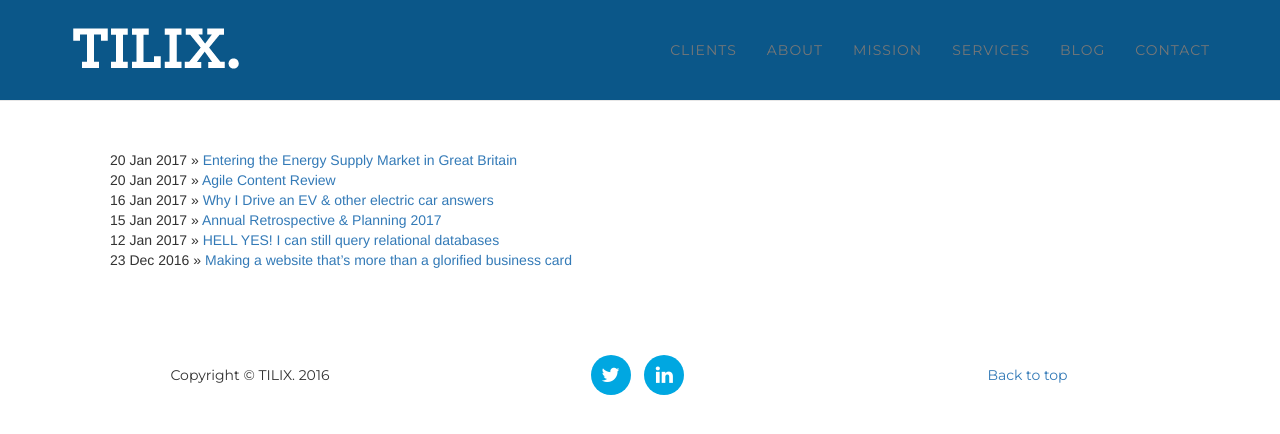
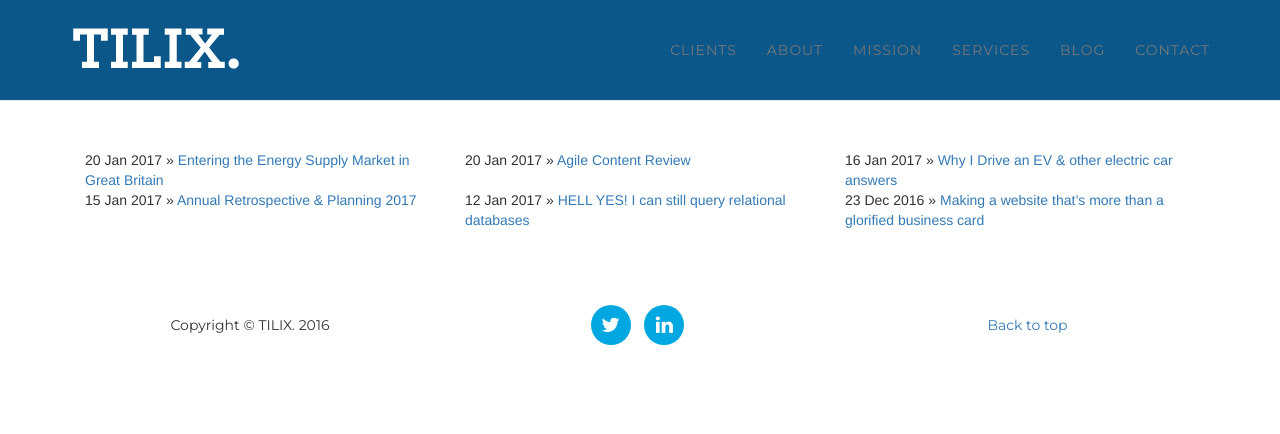
Before and after one commit to milomedia/tilix, a Jekyll site: the page built from blog-grant.html, in a window 1280 px wide. Shown: the top 434 px of the page. Built offline with Jekyll 4.4.1, drawn with Linux system fonts in a browser that asks for light colours; nearby versions of some CDN libraries; a script that is not in the unit is left out.

Commit message:
Update blog-grant.html

```diff
--- a/blog-grant.html
+++ b/blog-grant.html
@@ -2,11 +2,10 @@
 layout: default-grant
 title: Tilix Blog
 ---
-	<ul class="posts">
+
 
 	  {% for post in site.posts %}
 		{% unless post.draft %}
-		<div class=".col-md-4"><span>{{ post.date | date_to_string }}</span> » <a href="{{ post.url }}" title="{{ post.title }}">{{ post.title }}</a></div>
+		<div class="col-md-4"><span>{{ post.date | date_to_string }}</span> » <a href="{{ post.url }}" title="{{ post.title }}">{{ post.title }}</a></div>
 		{% endunless %}
 	  {% endfor %}
-	</ul>
```
